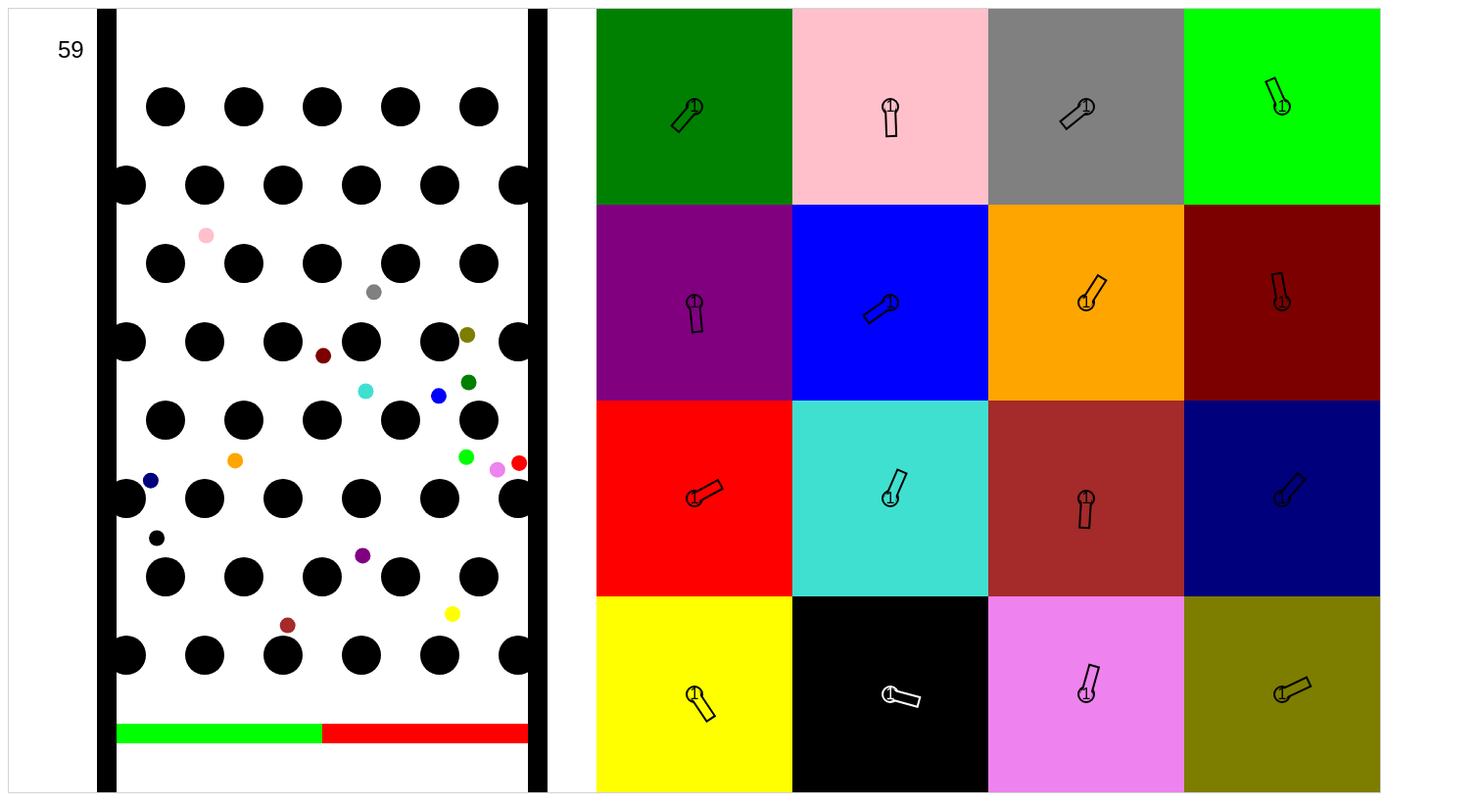
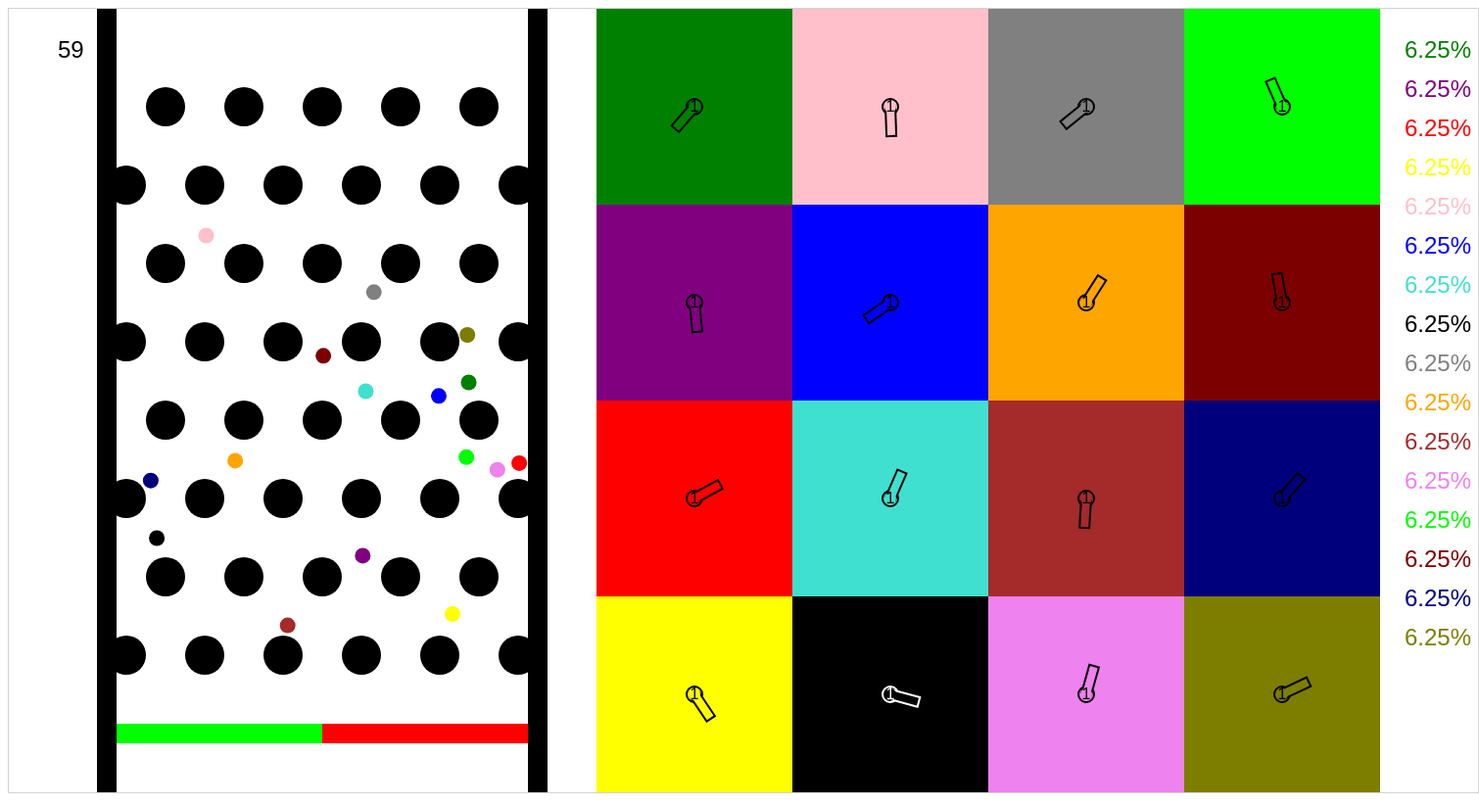
Before and after one commit to AidanPincin/Multiply-and-Release-Event, a plain HTML site: page index.html in a window 1280 px wide. Shown: the whole page at 98% size, 1510 px wide, since content can reach past the window. Drawn offline with Linux system fonts and the light colour scheme.

Commit message:
Update index.html

```diff
--- a/index.html
+++ b/index.html
@@ -7,7 +7,7 @@
     <title>Algicosathlon Event</title>
 </head>
 <body>
-    <canvas id="myCanvas" width="1400" height="800" style="border:1px solid #d3d3d3;"></canvas>
+    <canvas id="myCanvas" width="1500" height="800" style="border:1px solid #d3d3d3;"></canvas>
 <script src="script.js"></script>
 </body>
 </html>
```
